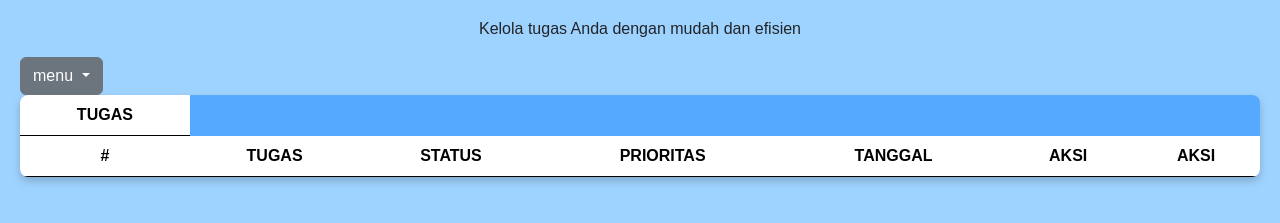
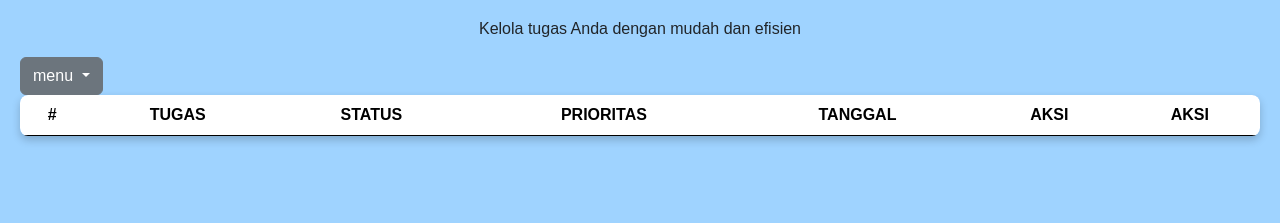
Before and after one commit to aidahrahmawati/Uji-kompetensi-2025, a plain HTML site: page index.html in a window 1280 px wide. Shown: the part 71-294 px from the top of the page. Drawn offline with nearby package versions, Linux system fonts and the light colour scheme; no server answers.

Commit message:
update index.html

```diff
--- a/index.html
+++ b/index.html
@@ -30,7 +30,6 @@
    <table class="table" id="daftar-tugas">
      <thead>
        <tr>
-         <th>tugas</th>
        </tr>
        <tr>
          <th scope="col">#</th>
```
